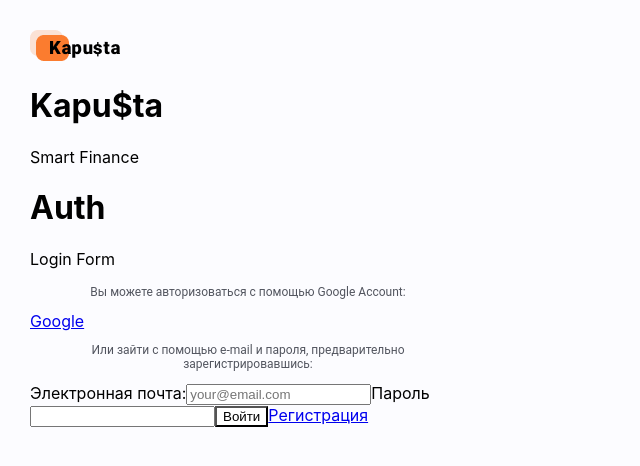
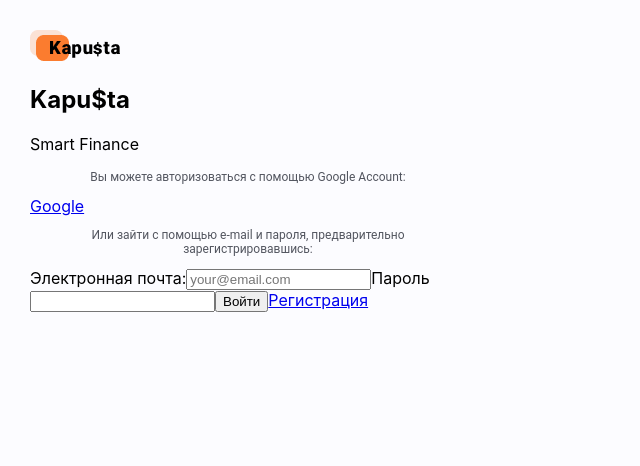
Before and after one commit to AlinaKotsiubynska/kapusta_ui, a React (Create React App) app: page /auth/login in a window 1280 px wide. Shown: the top 466 px of the page, without its empty margins (0-640 px from the left). Built offline with nearby package versions, Linux system fonts and the light colour scheme.

Commit message:
+add: Hero component; -delete: schema content

```diff
--- a/src/components/Header/Header.jsx
+++ b/src/components/Header/Header.jsx
@@ -45,10 +45,6 @@ export default function Header() {
         <NavLink className={s.logoLink} to="/">
 				<div><img src={logo} alt="logo"/></div>
 			</NavLink>
-        <div>
-          <h1 className="title">Kapu$ta</h1>
-          <p className="desc">Smart Finance</p>
-        </div>
         {authenticated && (
           <div className="userInfo">
             <Avatar name={user?.name} />
--- /dev/null
+++ b/src/components/Hero/Hero.jsx
@@ -0,0 +1,6 @@
+export const Hero = () => {
+  return (<div>
+  <h1 className="title">Kapu$ta</h1>
+  <p className="desc">Smart Finance</p>
+</div>)
+}
--- /dev/null
+++ b/src/components/Hero/index.js
@@ -0,0 +1 @@
+export {Hero} from './Hero'
--- a/src/components/Report/CategoriesItem/CategoriesItem.module.scss
+++ b/src/components/Report/CategoriesItem/CategoriesItem.module.scss
@@ -1,5 +1,5 @@
 @import '../../../assets/base/sass/utils/variables';
-
+np
 button {
   background-color: $primary-bg-color;
 }
--- a/src/pages/AuthPage/AuthPage.jsx
+++ b/src/pages/AuthPage/AuthPage.jsx
@@ -2,24 +2,23 @@ import { Route, Switch, Redirect, useRouteMatch } from 'react-router-dom';
 import { LOGIN, SIGNUP } from 'helpers/constants/routes.constants';
 import LoginForm from '../../components/LoginForm/LoginForm';
 import SignupForm from '../../components/SignupForm/SignupForm';
+import { Hero } from 'components/Hero';
 
 export const AuthPage = () => {
   const match = useRouteMatch();
 
   return (
-    <>
-      <h1>Auth</h1>
+    <section>
+      <Hero/>
       <Switch>
         <Route path={`${match.path}/${LOGIN}`}>
-          <p>Login Form</p>
           <LoginForm />
         </Route>
         <Route path={`${match.path}/${SIGNUP}`}>
-          <p>Sign Up Form</p>
           <SignupForm />
         </Route>
         <Redirect to={`${match.path}/${LOGIN}`} />
       </Switch>
-    </>
+    </section>
   );
 };
```
